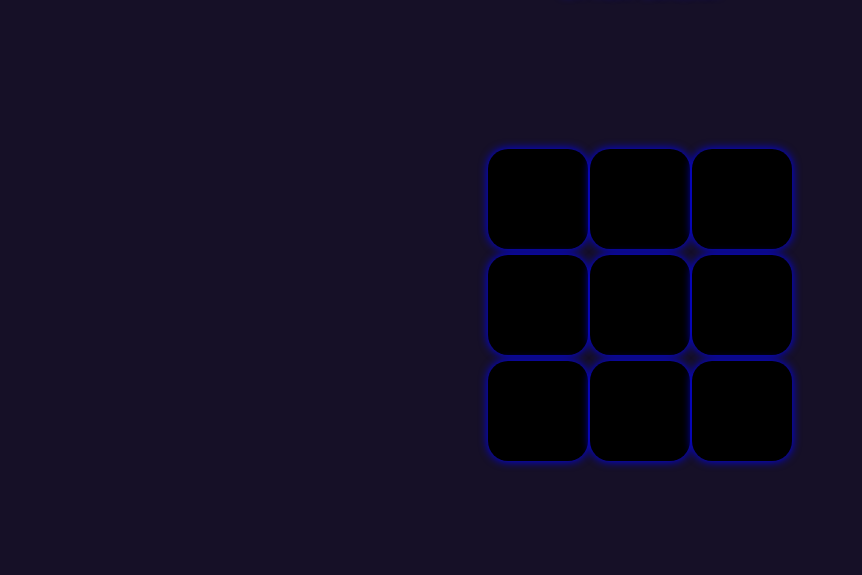
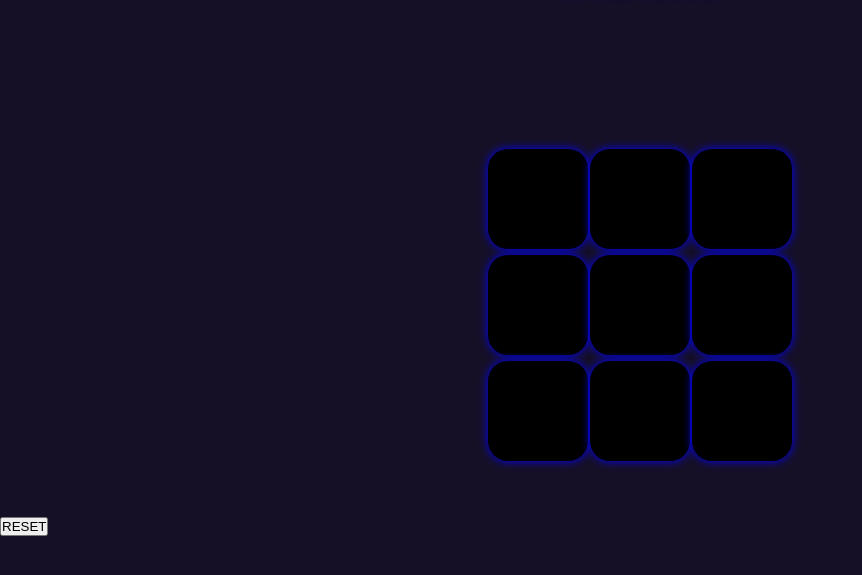
Before and after one commit to ajitdikshit/tic-tac-toe-game, a plain HTML site: page index.html in a window 1280 px wide. Shown: the part 49-624 px from the top of the page, without its empty margins (0-862 px from the left). Drawn offline with Linux system fonts and the light colour scheme.

Commit message:
Update index.html

```diff
--- a/index.html
+++ b/index.html
@@ -32,6 +32,9 @@
     </table>
 
     </div>
+    <div class="reset">
+        <button class="reset" onclick="resetscore()">RESET</button>
+    </div>
 </body>
 <script src="script.js"></script>
 </html>
```
